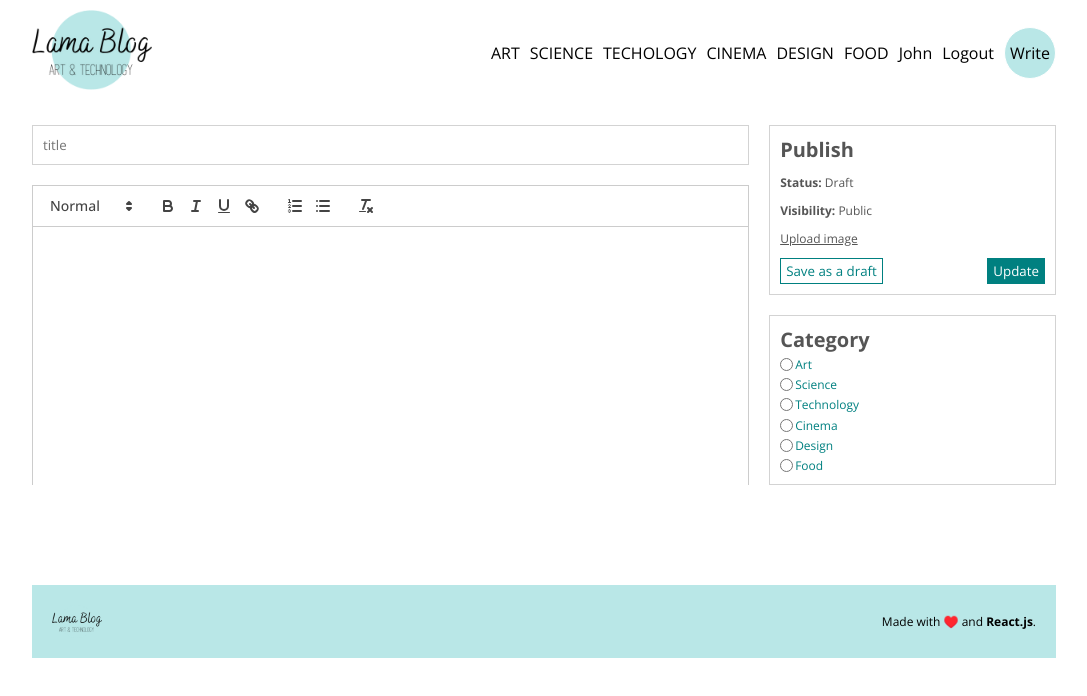
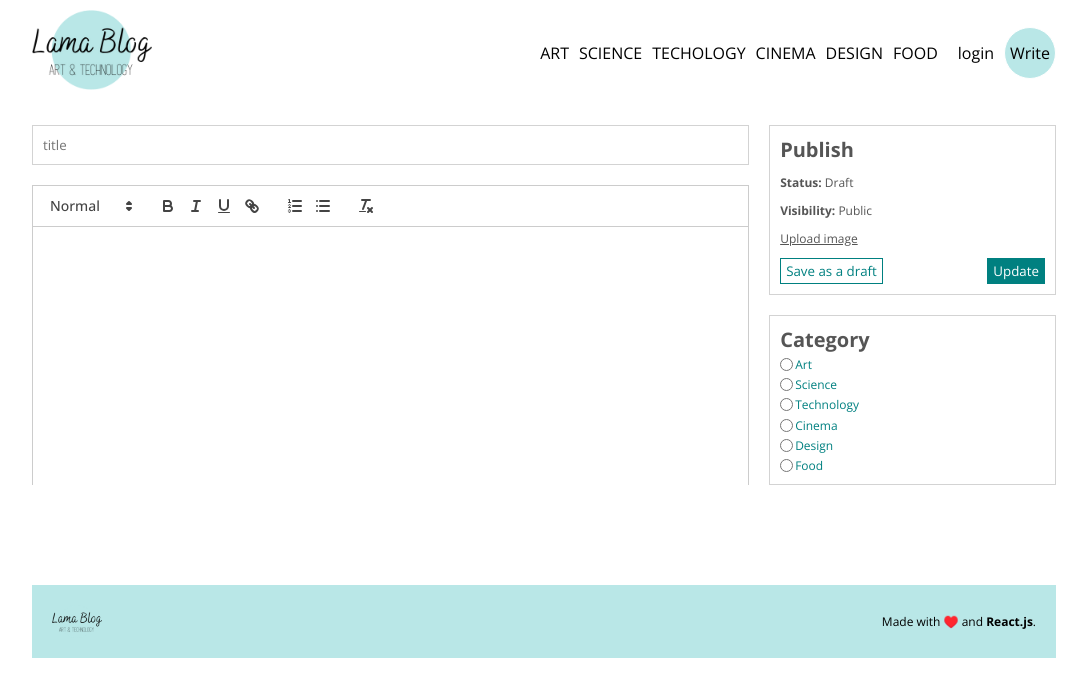
Before and after one commit to tafitahery/blog-app, a React (Vite) app in the folder client/: page /write in a window 1280 px wide. Shown: the top 696 px of the page, without its empty margins (96-1183 px from the left). Built offline with nearby package versions, Linux system fonts and the light colour scheme.

Commit message:
React Context API (Login & Logout)

```diff
--- a/client/src/components/Navbar.jsx
+++ b/client/src/components/Navbar.jsx
@@ -1,7 +1,11 @@
 import { Link } from 'react-router-dom';
 import Logo from '../img/logo.png';
+import { useContext } from 'react';
+import { AuthContext } from '../context/authContext';
 
 export default function Navbar() {
+  const { currentUser, logout } = useContext(AuthContext);
+
   return (
     <div className="navbar">
       <div className="container">
@@ -27,8 +31,14 @@
           <Link className="link" to="/?cat=food">
             <h6>FOOD</h6>
           </Link>
-          <span>John</span>
-          <span>Logout</span>
+          <span>{currentUser?.username}</span>
+          {currentUser ? (
+            <span onClick={logout}>Logout</span>
+          ) : (
+            <Link className="link" to="/login">
+              login
+            </Link>
+          )}
           <span className="write">
             <Link className="link" to="/write">
               Write
--- /dev/null
+++ b/client/src/context/authContext.jsx
@@ -0,0 +1,33 @@
+import axios from 'axios';
+import { createContext, useEffect, useState } from 'react';
+
+export const AuthContext = createContext();
+
+export const AuthContextProvider = ({ children }) => {
+  const [currentUser, setCurrentUser] = useState(
+    JSON.parse(localStorage.getItem('user')) || null
+  );
+
+  const login = async (inputs) => {
+    const res = await axios.post(
+      'http://localhost:8800/api/auth/login',
+      inputs
+    );
+    setCurrentUser(res.data);
+  };
+
+  const logout = async (inputs) => {
+    await axios.post('http://localhost:8800/api/auth/logout', inputs);
+    setCurrentUser(null);
+  };
+
+  useEffect(() => {
+    localStorage.setItem('user', JSON.stringify(currentUser));
+  }, [currentUser]);
+
+  return (
+    <AuthContext.Provider value={{ currentUser, login, logout }}>
+      {children}
+    </AuthContext.Provider>
+  );
+};
--- a/client/src/main.jsx
+++ b/client/src/main.jsx
@@ -1,9 +1,12 @@
-import React from 'react'
-import ReactDOM from 'react-dom/client'
-import App from './App.jsx'
+import React from 'react';
+import ReactDOM from 'react-dom/client';
+import App from './App.jsx';
+import { AuthContextProvider } from './context/authContext.jsx';
 
 ReactDOM.createRoot(document.getElementById('root')).render(
   <React.StrictMode>
-    <App />
-  </React.StrictMode>,
-)
+    <AuthContextProvider>
+      <App />
+    </AuthContextProvider>
+  </React.StrictMode>
+);
--- a/client/src/pages/Login.jsx
+++ b/client/src/pages/Login.jsx
@@ -1,6 +1,7 @@
 import axios from 'axios';
-import { useState } from 'react';
+import { useContext, useState } from 'react';
 import { Link, useNavigate } from 'react-router-dom';
+import { AuthContext } from '../context/authContext';
 
 axios.defaults.withCredentials = true;
 
@@ -14,6 +15,8 @@
 
   const navigate = useNavigate();
 
+  const { login } = useContext(AuthContext);
+
   const handleChange = (e) => {
     setInputs((prev) => ({ ...prev, [e.target.name]: e.target.value }));
   };
@@ -21,7 +24,7 @@
   const handleSubmit = async (e) => {
     e.preventDefault();
     try {
-      await axios.post('http://localhost:8800/api/auth/login', inputs);
+      await login(inputs);
       navigate('/');
     } catch (err) {
       setError(err.response.data);
```
